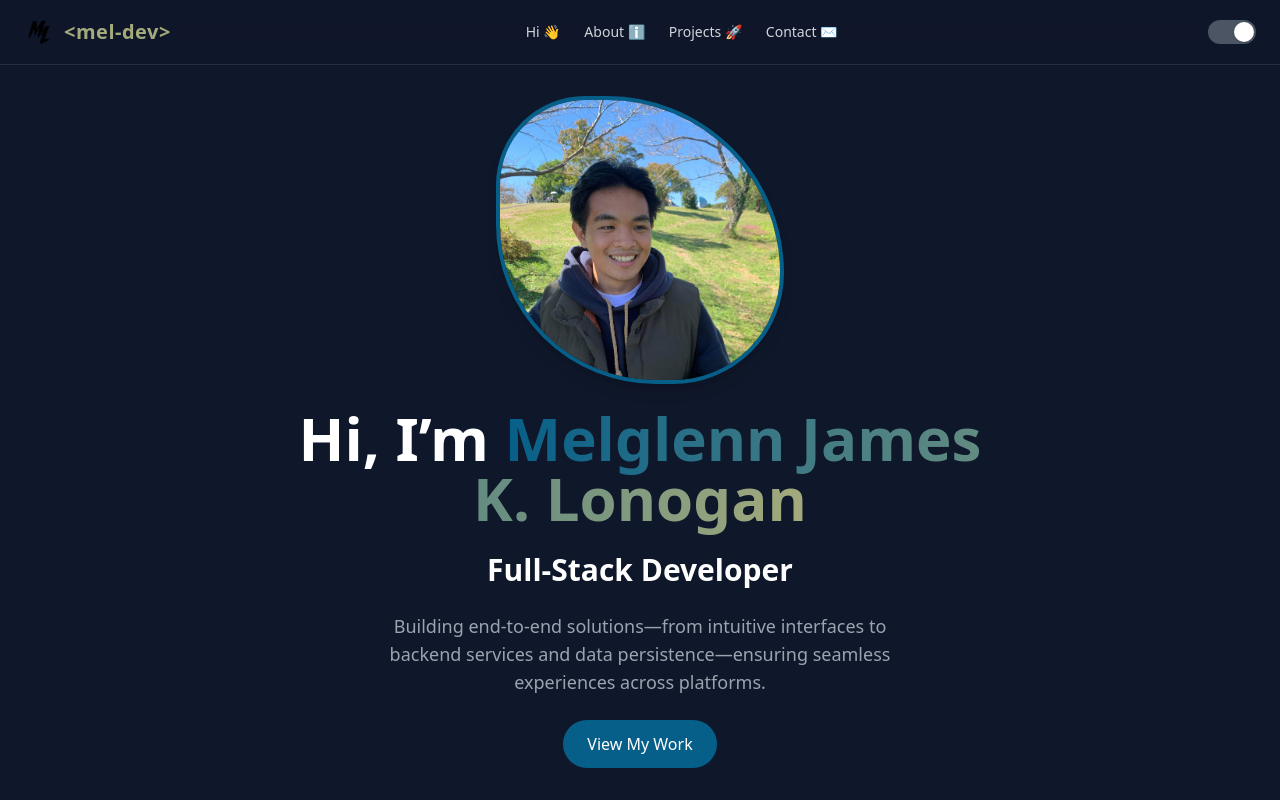
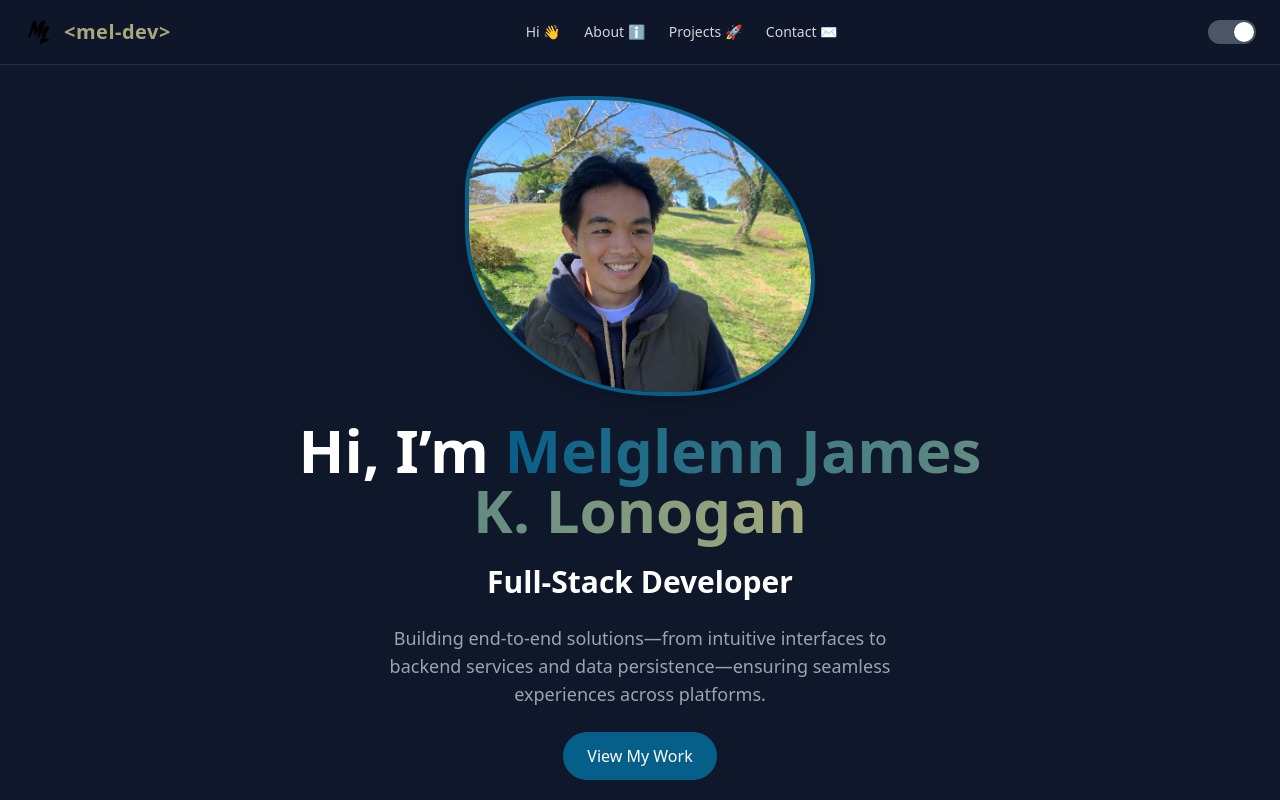
Before and after one commit to mjklench/lonogan-portfolio, a React (Vite) app: page / in a window 1280 px wide. Shown: the top 800 px of the page. Built offline with nearby package versions, Linux system fonts and the light colour scheme.

Commit message:
minor change
- just made the size of the blob in hero section consistent with the blob in contact

```diff
--- a/src/App.jsx
+++ b/src/App.jsx
@@ -185,7 +185,7 @@ function Hero({ darkMode }) {
     >
       <div className="max-w-3xl mx-auto text-center px-6 pt-24 pb-16 space-y-6">
         {/* Animated Blob Photo */}
-        <div className="w-72 h-72 mx-auto">
+        <div className="w-[350px] h-[300px] mx-auto">
           <img
             src="/mjkl-picture-2023.png"
             alt="Melglenn James"
```
